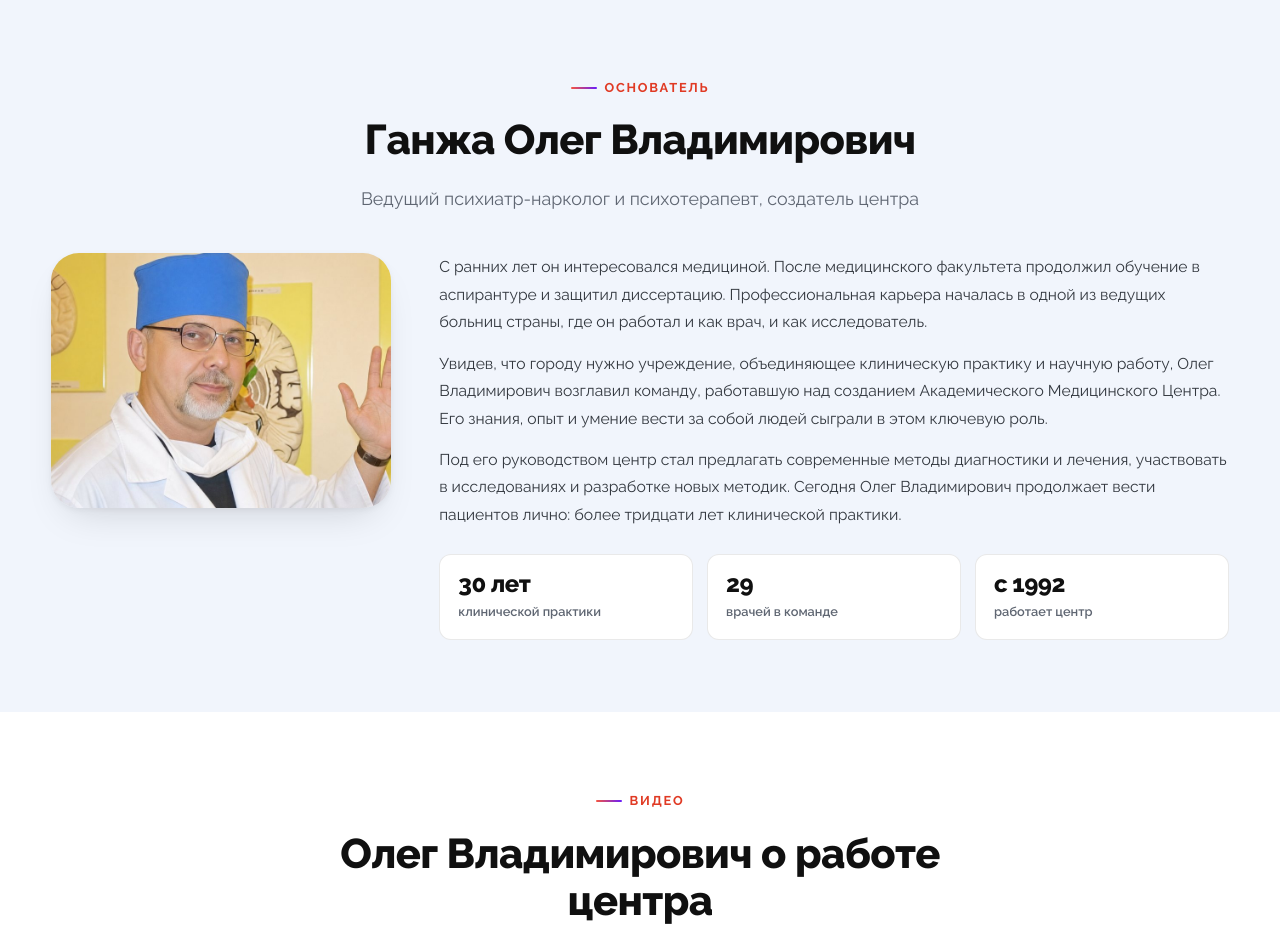
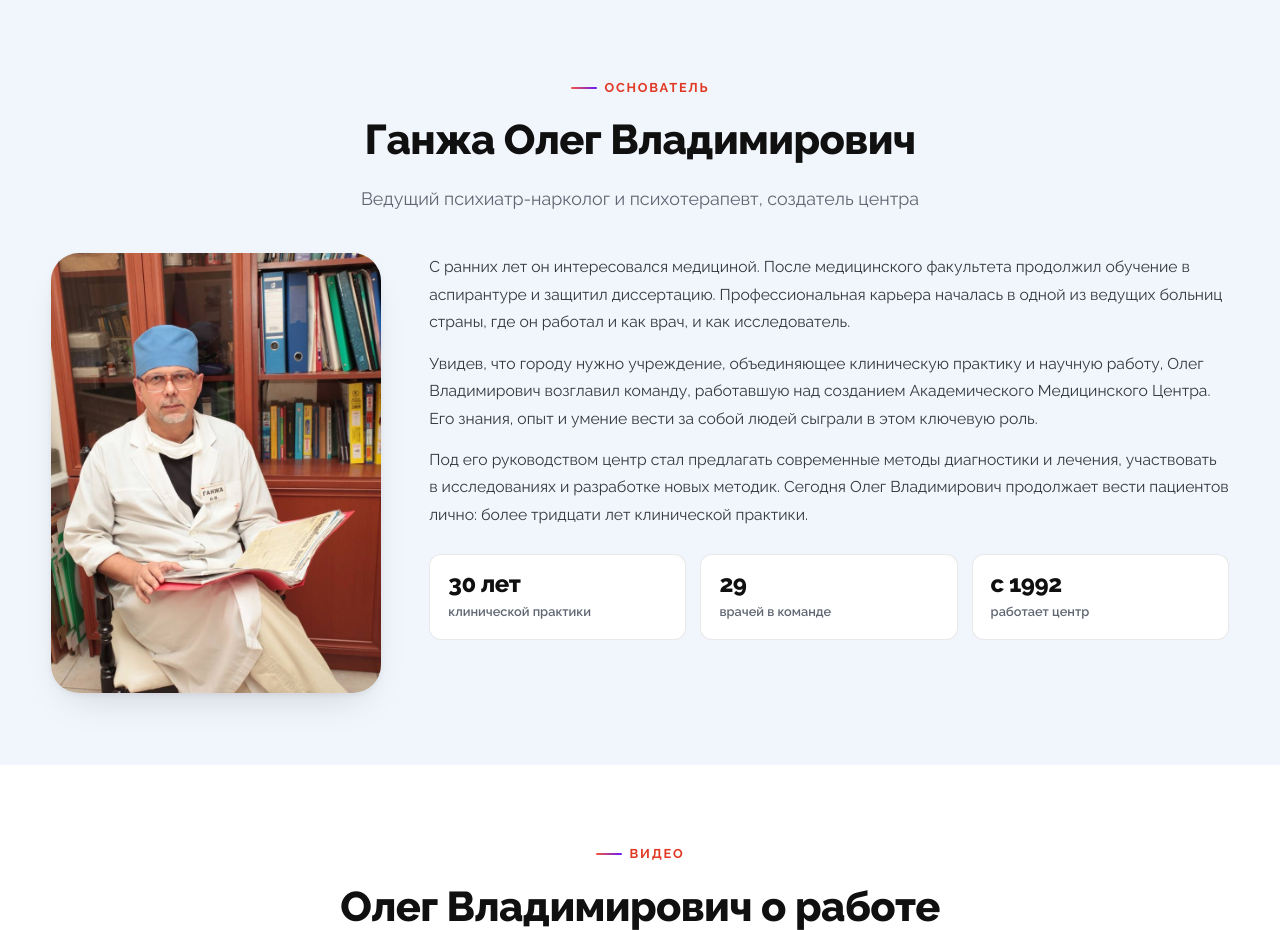
Before and after one commit to EugenAzxa/sad55, a PHP site: page /history.html in a window 1280 px wide. Shown: the part 996-1926 px from the top of the page. Run offline with PHP 8.4, Linux system fonts and the light colour scheme.

Commit message:
Use the real founder portrait on the history page
Replaces the brain-wall photo with the seated portrait from the clinic's
own history page (name badge visible), pulled from sad56.ru rather than
re-shot. The frame changes from 4:3 landscape to 3:4 portrait to match.

Co-Authored-By: Claude Opus 5 (1M context) <noreply@anthropic.com>

```diff
--- a/assets/css/style.css
+++ b/assets/css/style.css
@@ -1539,9 +1539,9 @@ html.a11y .nav { gap: 0; }
 .hist-photo img { width: 100%; height: auto; aspect-ratio: 3 / 2; object-fit: cover; object-position: center 40%; display: block; }
 .hist-photo figcaption { padding: 14px 18px; font-size: 0.84rem; color: var(--muted); background: #fff; }
 
-.hist-founder { display: grid; grid-template-columns: 340px 1fr; gap: clamp(26px, 4vw, 48px); align-items: start; }
+.hist-founder { display: grid; grid-template-columns: 330px 1fr; gap: clamp(26px, 4vw, 48px); align-items: start; }
 .hist-founder-photo { border-radius: var(--r-lg); overflow: hidden; box-shadow: var(--shadow-md); }
-.hist-founder-photo img { width: 100%; height: auto; aspect-ratio: 4 / 3; object-fit: cover; object-position: top; display: block; }
+.hist-founder-photo img { width: 100%; height: auto; aspect-ratio: 3 / 4; object-fit: cover; object-position: center 22%; display: block; }
 .hist-founder-text p { font-size: 0.98rem; line-height: 1.75; color: var(--ink-soft); margin-bottom: 14px; }
 
 .hist-stats { display: flex; flex-wrap: wrap; gap: 14px; margin-top: 26px; }
--- a/history.html
+++ b/history.html
@@ -129,7 +129,7 @@
 
     <div class="hist-founder">
       <div class="hist-founder-photo">
-        <img src="assets/img/doctor-ganzha.jpg" alt="Ганжа Олег Владимирович" width="800" height="600" loading="lazy">
+        <img src="assets/img/ganzha-portrait.jpg" alt="Ганжа Олег Владимирович, основатель Академического Медицинского Центра" width="760" height="1140" loading="lazy">
       </div>
       <div class="hist-founder-text">
         <p>С ранних лет он интересовался медициной. После медицинского факультета продолжил обучение в аспирантуре и защитил диссертацию. Профессиональная карьера началась в одной из ведущих больниц страны, где он работал и как врач, и как исследователь.</p>
```
Also changed, not shown: assets/img/ganzha-portrait.jpg (added).
